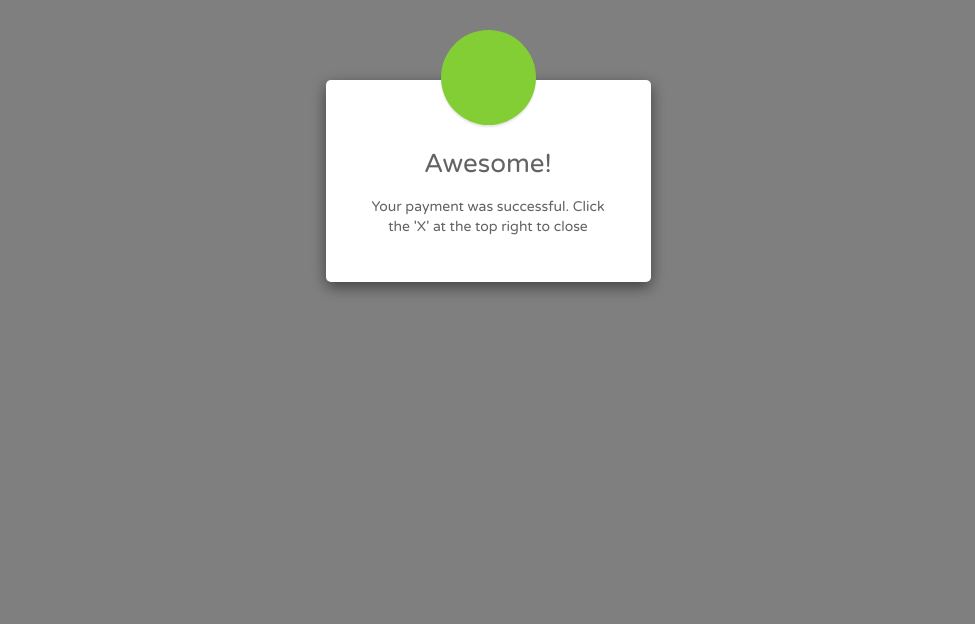
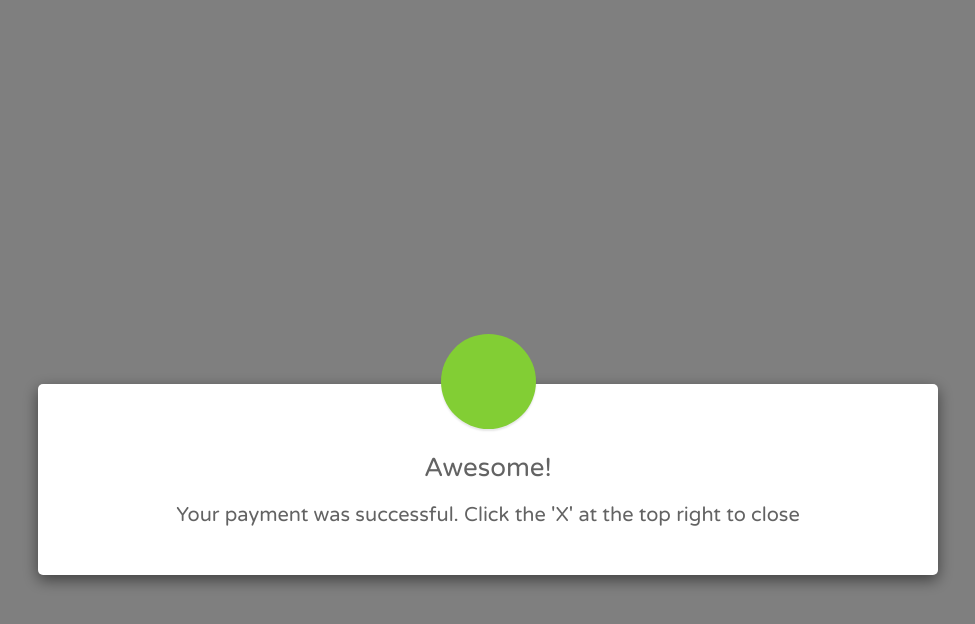
Before and after one commit to markatswitch/thankyou, a plain HTML site: page index.html in a window 1280 px wide. Shown: the whole page, without its empty margins (152-1127 px from the left). Drawn offline with nearby package versions, Linux system fonts and the light colour scheme.

Commit message:
Update index.html

```diff
--- a/index.html
+++ b/index.html
@@ -17,7 +17,6 @@
 	}
 	.modal-confirm {
 		color: #636363;
-		width: 325px;
 	}
 	.modal-confirm .modal-content {
 		padding: 20px;
@@ -70,7 +69,7 @@
 		top: 3px;
 	}
 	.modal-confirm.modal-dialog {
-		margin-top: 80px;
+		margin-top: 30%;
 	}
     .modal-confirm .btn {
         color: #fff;
@@ -113,7 +112,7 @@
 				<h4 class="modal-title">Awesome!</h4>
 			</div>
 			<div class="modal-body">
-				<p class="text-center">Your payment was successful. Click the 'X' at the top right to close</p>
+				<p class="text-center" style = "font-size:20px">Your payment was successful. Click the 'X' at the top right to close</p>
 			</div>
 		</div>
 	</div>
```
